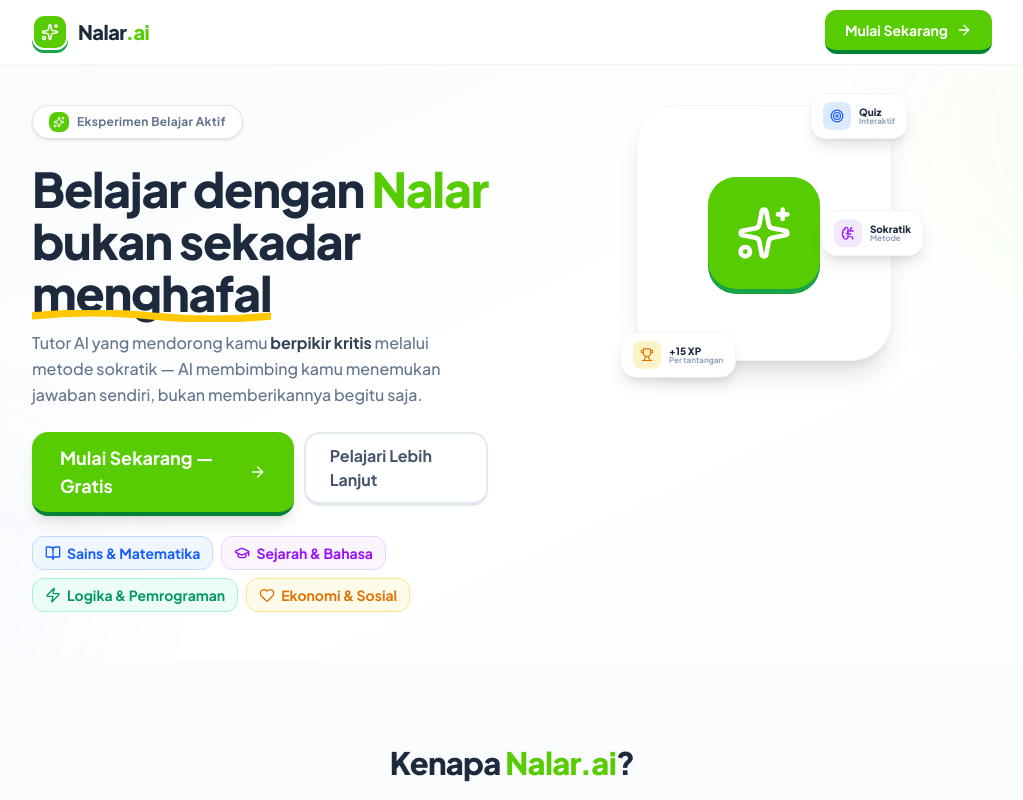
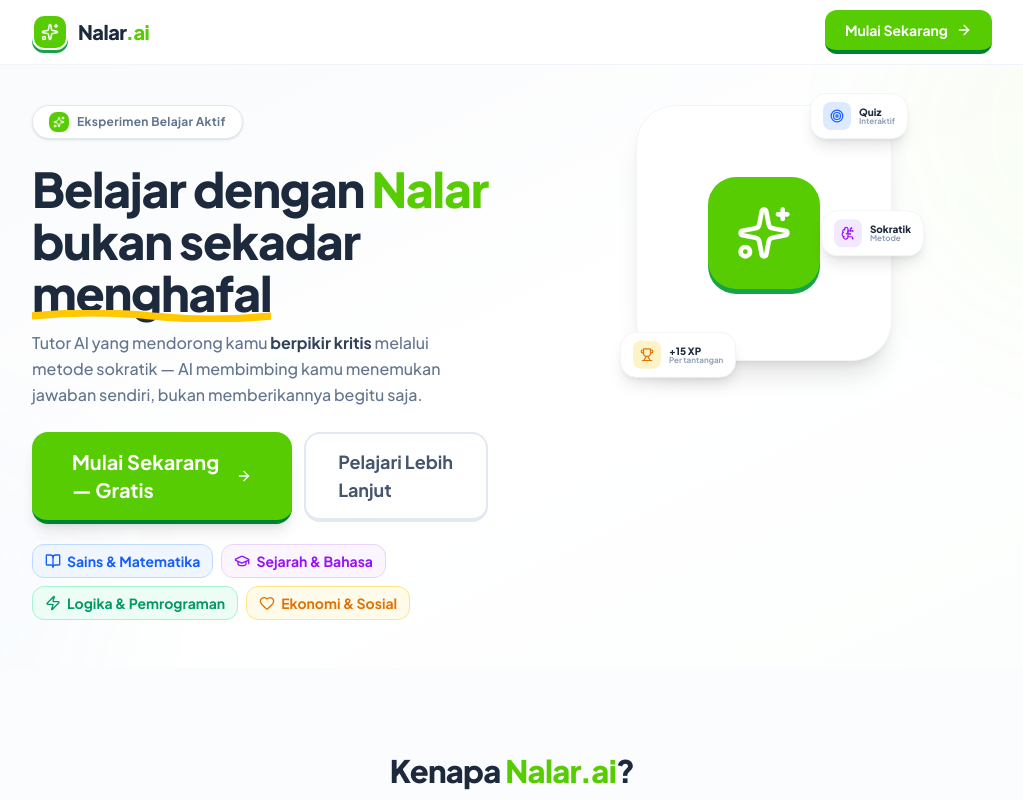
Before and after one commit to Lmavour/NalarAI, a React (Vite) app: page / in a window 1280 px wide. Shown: the top 800 px of the page, without its empty margins (128-1151 px from the left). Built offline with nearby package versions, Linux system fonts and the light colour scheme.

Commit message:
feat: enhance button styles and spacing for improved UI consistency on landing page

```diff
--- a/src/landing/LandingPage.tsx
+++ b/src/landing/LandingPage.tsx
@@ -173,18 +173,18 @@
                 </p>
 
                 {/* CTA Buttons */}
-                <div className="flex flex-col sm:flex-row items-center lg:items-start gap-2 sm:gap-2.5 mb-4 sm:mb-5">
+                <div className="flex flex-col sm:flex-row items-center lg:items-start gap-3 sm:gap-3 mb-4 sm:mb-5">
                   <a
                     href="/chat.html"
-                    className="btn-tactile bg-brand-primary text-white font-bold px-6 sm:px-7 py-2.5 sm:py-3 rounded-2xl border-b-[4px] border-green-700 hover:bg-green-600 active:bg-green-700 active:top-[2px] transition-all text-base sm:text-lg flex items-center gap-2 shadow-lg w-full sm:w-auto justify-center"
+                    className="btn-tactile bg-brand-primary text-white font-bold px-8 sm:px-10 py-3.5 sm:py-4 rounded-2xl border-b-[4px] border-green-700 hover:bg-green-600 active:bg-green-700 active:top-[2px] transition-all text-lg sm:text-xl flex items-center gap-2.5 shadow-lg w-full sm:w-auto justify-center"
                     aria-label="Mulai belajar dengan Nalar.ai"
                   >
                     Mulai Sekarang — Gratis
-                    <ArrowRight className="w-5 h-5" aria-hidden="true" />
+                    <ArrowRight className="w-5 h-5 sm:w-6 sm:h-6" aria-hidden="true" />
                   </a>
                   <a
                     href="#features"
-                    className="btn-tactile bg-white text-slate-600 font-bold px-5 sm:px-6 py-2 sm:py-2.5 rounded-2xl border-b-[4px] border-slate-200 hover:bg-slate-50 active:bg-slate-100 active:top-[2px] transition-all text-sm sm:text-base border-2 border-slate-200 flex items-center gap-2 w-full sm:w-auto justify-center"
+                    className="btn-tactile bg-white text-slate-600 font-bold px-7 sm:px-8 py-3 sm:py-3.5 rounded-2xl border-b-[4px] border-slate-200 hover:bg-slate-50 active:bg-slate-100 active:top-[2px] transition-all text-base sm:text-lg border-2 border-slate-200 flex items-center gap-2.5 w-full sm:w-auto justify-center"
                   >
                     Pelajari Lebih Lanjut
                   </a>
```
